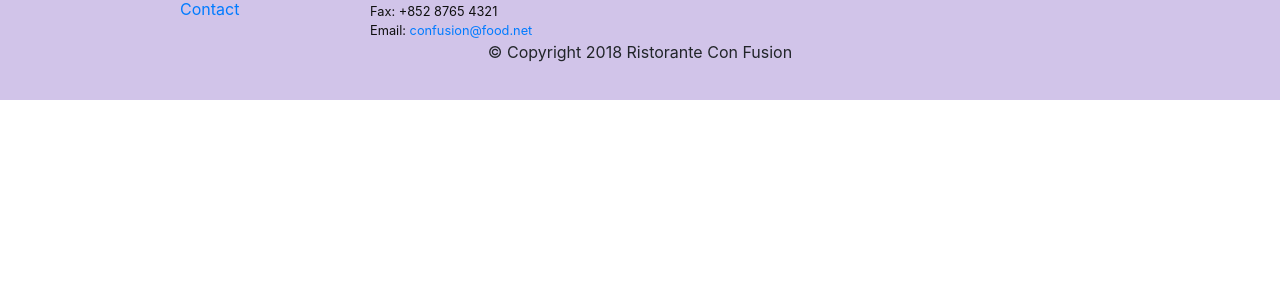
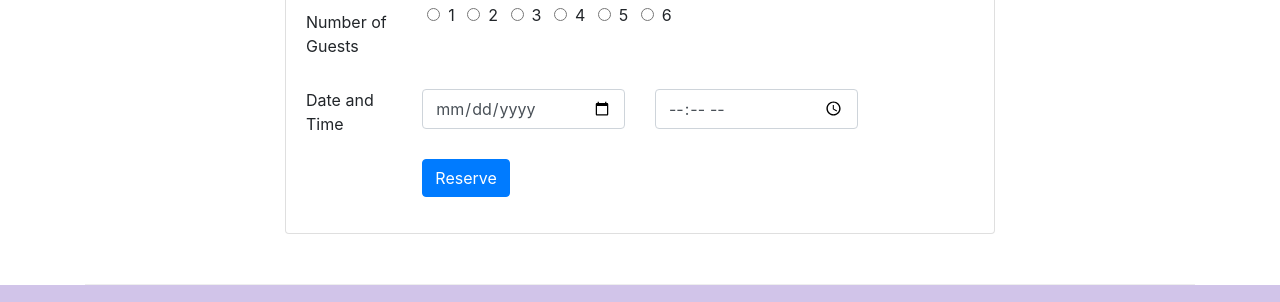
Before and after one commit to Aayush181509/MernStackLearning, a website: page index.html in a window 1280 px wide. Shown: the part 1661-1963 px from the top of the page. Before the commit the page ends 1761 px from the top, so only its background shows below. Drawn offline with nearby package versions, Linux system fonts and the light colour scheme.

Commit message:
Assignment 2

```diff
--- a/index.html
+++ b/index.html
@@ -76,6 +76,14 @@
           <div class="col-12 col-sm align-self-center">
             <img src="img/logo.png" alt="" class="img-fluid" />
           </div>
+          <div class="col-12 col-sm align-self-center">
+            <a
+              href="#reservationDiv"
+              role="button"
+              class="btn btn-block btn-sm btn-warning p-2"
+              ><strong> Reserve Table</strong></a
+            >
+          </div>
         </div>
       </div>
     </header>
@@ -92,7 +100,10 @@
               src="img/uthappizza.png"
               alt="Uthappizza" />
             <div class="media-body">
-              <h2 class="mt-0">Uthappizza <span class="badge badge-danger">HOT</span> <span class="badge badge-pill badge-secondary ">$4.99</span> </h2>
+              <h2 class="mt-0">
+                Uthappizza <span class="badge badge-danger">HOT</span>
+                <span class="badge badge-pill badge-secondary">$4.99</span>
+              </h2>
               <p class="d-none d-sm-block">
                 A unique combination of Indian Uthappam (pancake) and Italian
                 pizza, topped with Cerignola olives, ripe vine cherry tomatoes,
@@ -112,9 +123,11 @@
             <img
               src="img/buffet.png"
               alt="Promotions"
-              class="d-flex mr-3 img-thumbnail align-self-center" />
+              class="d-flex mr-3 img-thumbnail align-self-center order-last" />
             <div class="media-body">
-              <h2 class="mt-0">Weekend Grand Buffet</h2>
+              <h2 class="mt-0">
+                Weekend Grand Buffet <span class="badge badge-danger">NEW</span>
+              </h2>
               <p class="d-none d-sm-block">
                 Featuring mouthwatering combinations with a choice of five
                 different salads, six enticing appetizers, six main entrees and
@@ -145,6 +158,104 @@
                 world, he specializes in creating mouthwatering Indo-Italian
                 fusion experiences.
               </p>
+            </div>
+          </div>
+        </div>
+      </div>
+      <div
+        class="row row-content align-items-center justify-content-center"
+        id="reservationDiv">
+        <div class="col-12 col-sm-8">
+          <div class="card">
+            <h3 class="card-header bg-warning text-white">Reserve a Table</h3>
+            <div class="card-body">
+              <form>
+                <div class="form-group row">
+                  <label
+                    for="guests"
+                    class="col-12 col-sm-12 col-md-2 col-form-label"
+                    >Number of Guests</label
+                  >
+                  <div class="form-check col-12 col-sm-12 col-md-8">
+                    <label class="radio-inline mr-2"
+                      ><input
+                        type="radio"
+                        class="mr-2"
+                        name="guests"
+                        id="guests1" />1</label
+                    >
+                    <label class="radio-inline mr-2"
+                      ><input
+                        type="radio"
+                        class="mr-2"
+                        name="guests"
+                        id="guests2" />2</label
+                    >
+                    <label class="radio-inline mr-2"
+                      ><input
+                        type="radio"
+                        class="mr-2"
+                        name="guests"
+                        id="guests3" />3</label
+                    >
+                    <label class="radio-inline mr-2"
+                      ><input
+                        type="radio"
+                        class="mr-2"
+                        name="guests"
+                        id="guests4" />4</label
+                    >
+                    <label class="radio-inline mr-2"
+                      ><input
+                        type="radio"
+                        class="mr-2"
+                        name="guests"
+                        id="guests5" />5</label
+                    >
+                    <label class="radio-inline mr-2"
+                      ><input
+                        type="radio"
+                        class="mr-2"
+                        name="guests"
+                        id="guests6" />6</label
+                    >
+                  </div>
+                </div>
+                <div class="form-group row">
+                  <label
+                    for="date"
+                    class="col-12 col-sm-12 col-md-2 col-form-label"
+                    >Date and Time</label
+                  >
+                  <div class="col-12 col-sm-12 col-md-4">
+                    <div class="input-group mt-2">
+                      <input
+                        type="date"
+                        class="form-control"
+                        id="date"
+                        name="date"
+                        placeholder="Date" />
+                    </div>
+                  </div>
+                  <div class="col-12 col-sm-12 col-md-4">
+                    <div class="input-group mt-2">
+                      <input
+                        type="time"
+                        class="form-control"
+                        id="time"
+                        name="time"
+                        placeholder="Time" />
+                    </div>
+                  </div>
+                </div>
+                <div class="form-group row">
+                  <div class="offset-md-2 col-md-10">
+                    <button type="submit" class="btn btn-primary">
+                      Reserve
+                    </button>
+                  </div>
+                </div>
+              </form>
             </div>
           </div>
         </div>
```
